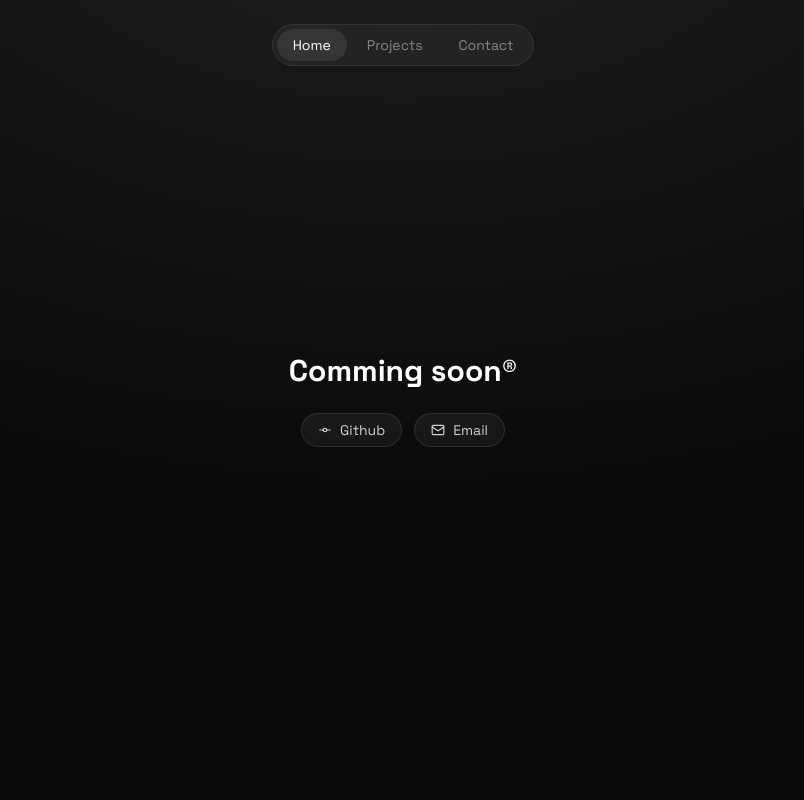
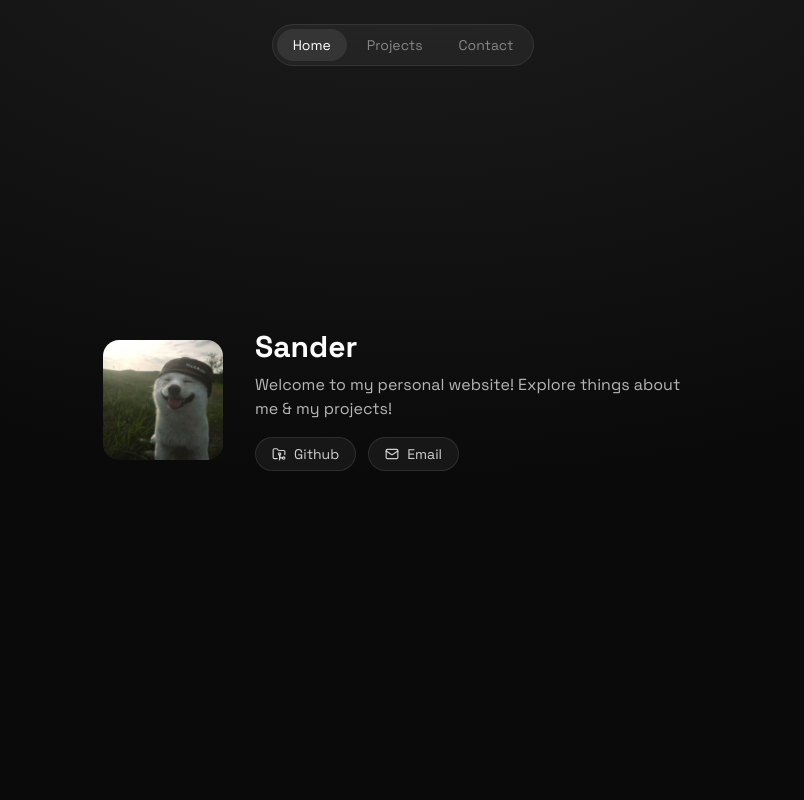
Before and after one commit to sanderhd/sanders-portfolio, a Next.js app: page / in a window 1280 px wide. Shown: the top 800 px of the page, without its empty margins (237-1041 px from the left). Built offline with nearby package versions, Linux system fonts and the light colour scheme.

Commit message:
feat: add a hero instead of "comming soon"

```diff
--- a/src/app/page.tsx
+++ b/src/app/page.tsx
@@ -1,13 +1,14 @@
 "use client";
 
-import { GitCommit, Mail } from "lucide-react";
+import { FolderGit2, Mail } from "lucide-react";
 import { motion } from "framer-motion";
 import Link from "next/link";
+import Image from "next/image";
 import Navbar from "@/components/Navigation";
 import Footer from "@/components/Footer";
 
 const socials = [
-    { href: "https://github.com/sanderhd", label: "Github", icon: GitCommit },
+    { href: "https://github.com/sanderhd", label: "Github", icon: FolderGit2 },
     { href: "mailto:hi@sander.tf", label: "Email", icon: Mail },
 ]
 
@@ -23,10 +24,31 @@ export default function Home() {
                 animate={{ opacity: 1, y: 0, filter: "blur(0px)" }}
                 transition={{ duration: 0.7, ease: [0.22, 1, 0.36, 1] }}
             >
-                <div className="flex min-h-screen flex-col items-center justify-center gap-6">
-                    <h1 className="text-3xl font-bold text-white">Comming soon®</h1>
+                <div className="flex min-h-screen items-center justify-center">
+                    <div className="flex flex-col md:flex-row items-center gap-8">
 
-                    <div className="flex flex-wrap justify-center gap-3">
+                        <Image
+                            src="/pfp.jpg"
+                            width={120}
+                            height={120}
+                            alt="Profile Picture"
+                            className="rounded-2xl"
+                        />
+
+                        <div className="text-center md:text-left">
+                            <Link
+                                href="https://github.com/sanderhd"
+                                target="_blank"
+                                className="text-3xl font-bold text-white transition duration-300 hover:text-white/70 hover:scale-105 inline-block"
+                            >
+                                Sander
+                            </Link>
+
+                            <p className="mt-2 text-white/70 max-w-md">
+                                Welcome to my personal website! Explore things about me & my projects!
+                            </p>
+
+                            <div className="mt-4 flex flex-wrap justify-center md:justify-start gap-3">
                                 {socials.map(({ href, label, icon: Icon }) => (
                                     <Link
                                         key={label}
@@ -39,6 +61,8 @@ export default function Home() {
                                 ))}
                             </div>
                         </div>
+                    </div>
+                </div>
             </motion.section>
             <Footer />
         </div>
```
Lines whose indentation alone changed are shown as unchanged.
